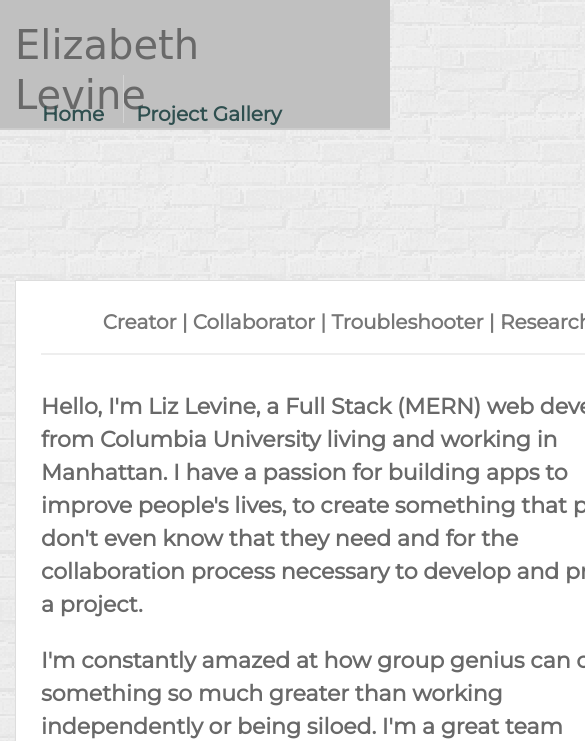
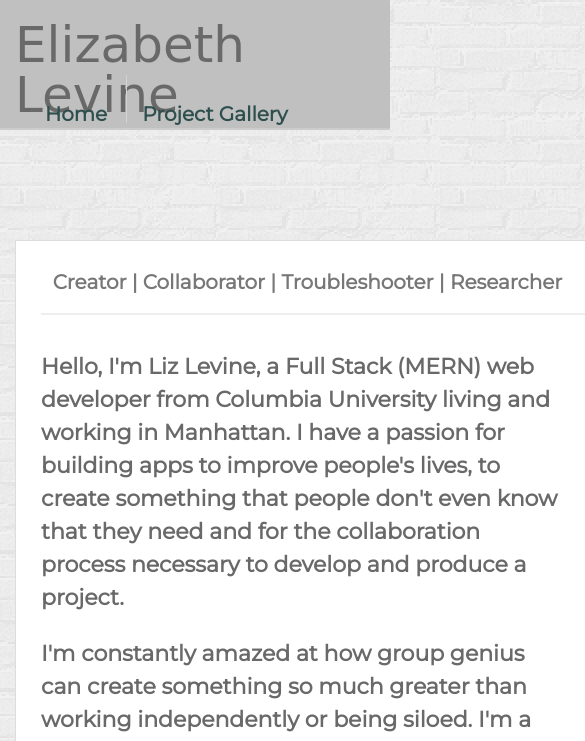
Before and after one commit to lizlevine/portfolio-2020, a plain HTML site: page index.html in a window 390 px wide. Shown: the top 741 px of the page, 585 px wide, since content can reach past the window. Drawn offline with nearby package versions, Linux system fonts and the light colour scheme; a web font is replaced by a local one.

Commit message:
chore: Fix media query home container

```diff
--- a/assets/css/style.css
+++ b/assets/css/style.css
@@ -529,24 +529,22 @@ textarea {
 
   nav a {
     color: darkslategrey;
-    text-decoration: none;
-    margin-left: 15px;
-    display: inline-block;
-    border-left: 1px solid #efefef;
-    padding-left: 12px;
-    line-height: 18px;
-    font-weight: 900;
     font-size: 20px;
   }
 
   #home-container {
-    margin: 150px 110px 88px 0;
+    margin: 110px 310px 88px 0;
     box-shadow: 3px 8px 8px -8px black;
     /* border: 1px solid #f2dfdf; */
     padding: 0 0 25px 25px;
-    height: 800px;
-    width: 700px;
+    height: 900px;
+    width: 600px;
   }
+
+  #home-button {
+    margin: 20px 180px;
+  }
+
   .title {
     font-size: 20px;
   }
@@ -558,7 +556,7 @@ textarea {
     float: left;
     line-height: 50px;
     font-weight: 400;
-    font-size: 40px;
+    font-size: 50px;
   }
 
   .flex-container {
```
